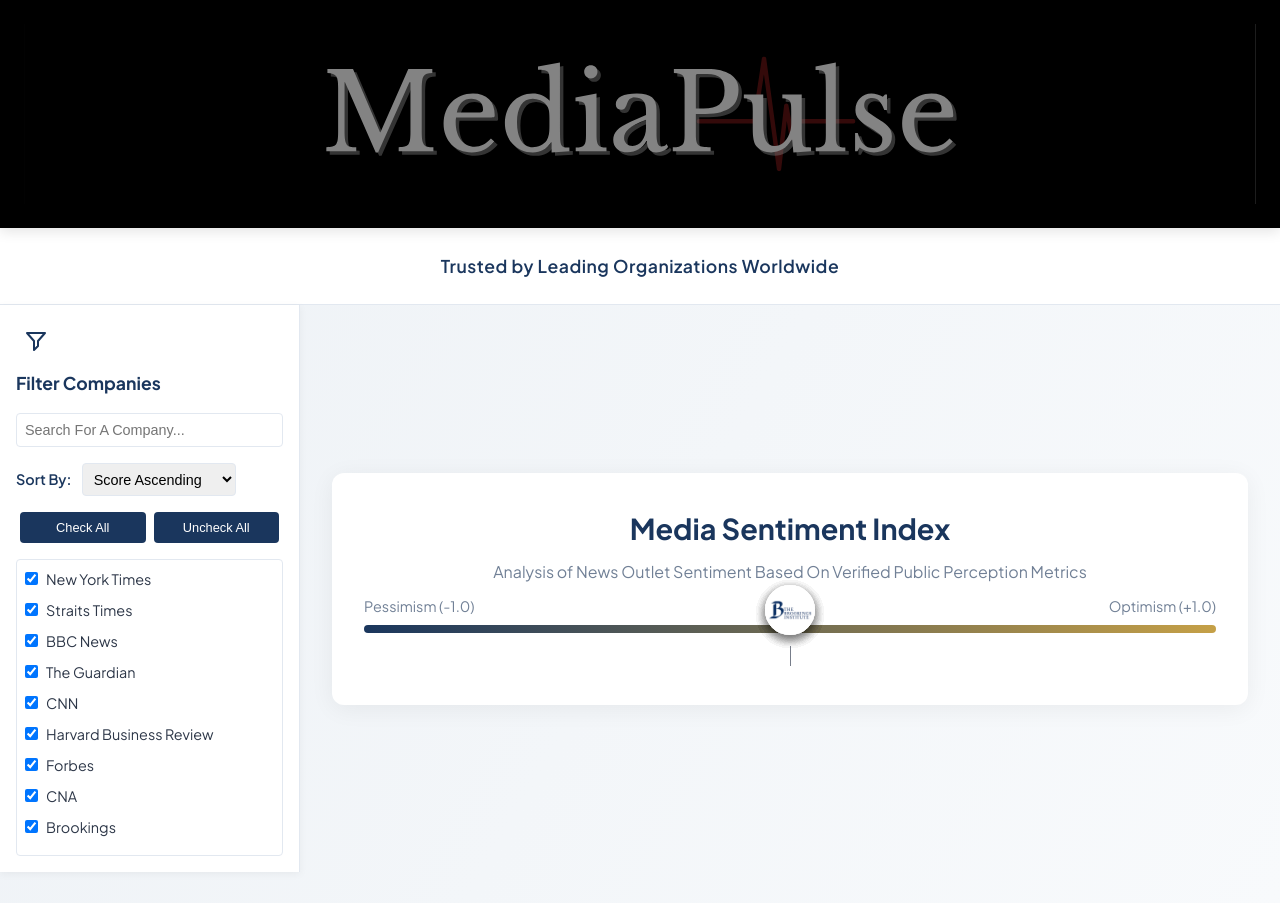
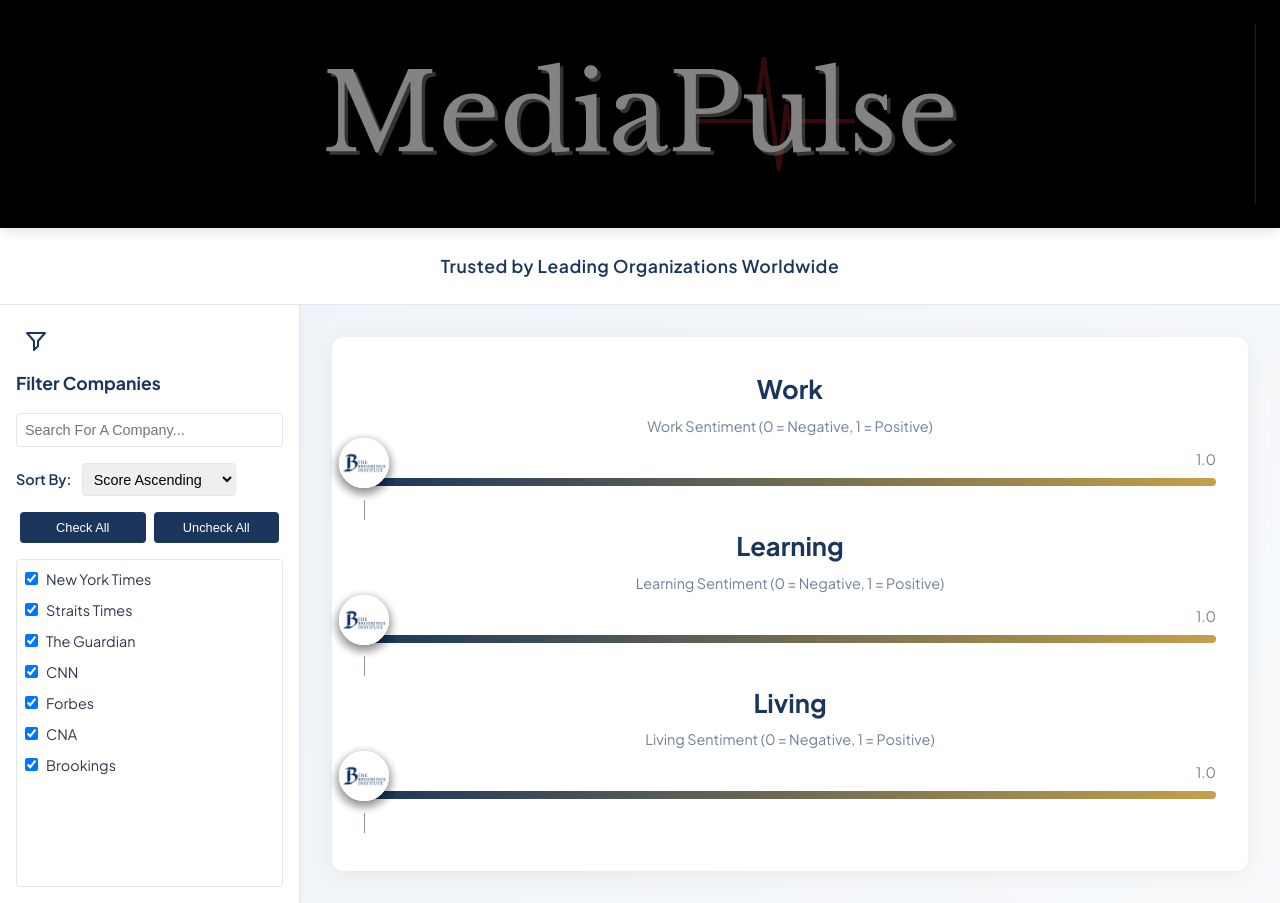
Before and after one commit to LinJayFlame/MediaBias, a plain HTML site: page Frontend/index_advancedSort.html in a window 1280 px wide. Shown: the top 903 px of the page. Drawn offline with Linux system fonts and the light colour scheme; no server answers.

Commit message:
update frontend

```diff
--- a/Frontend/index_advancedSort.html
+++ b/Frontend/index_advancedSort.html
@@ -25,7 +25,6 @@
       padding: 0;
     }
 
-    /* Allow vertical scrolling */
     body {
       font-family: 'Plus Jakarta Sans', sans-serif;
       background: var(--bg);
@@ -33,7 +32,6 @@
       line-height: 1.6;
     }
 
-    /* Header with black background */
     .header {
       background: #000;
       position: relative;
@@ -80,7 +78,6 @@
       letter-spacing: 0.5px;
     }
 
-    /* Trust Statement */
     .trust-container {
       text-align: center;
       padding: 1.5rem;
@@ -97,14 +94,12 @@
       margin: 0 auto;
     }
 
-    /* Main Layout */
     .main-container {
       display: flex;
       background: linear-gradient(120deg, var(--accent-light), var(--bg));
       padding-bottom: 2rem;
     }
 
-    /* Sidebar (Filter) */
     .sidebar {
       position: relative;
       width: 300px;
@@ -152,14 +147,12 @@
       left: 50%;
       transform: translateX(-50%);
     }
-
     .sidebar h3 {
       margin-top: 3rem;
       margin-bottom: 1rem;
       color: var(--primary);
       font-size: 1.1rem;
     }
-
     .search-bar {
       margin-bottom: 1rem;
     }
@@ -170,8 +163,6 @@
       border-radius: 4px;
       font-size: 0.9rem;
     }
-
-    /* Sort Options */
     .sort-options {
       margin-bottom: 1rem;
     }
@@ -188,7 +179,6 @@
       border-radius: 4px;
       cursor: pointer;
     }
-
     .button-group {
       display: flex;
       justify-content: space-between;
@@ -209,7 +199,6 @@
     .button-group button:hover {
       background: #2b4a7f;
     }
-
     .filter-options {
       flex: 1;
       overflow-y: auto;
@@ -232,7 +221,6 @@
       margin-right: 0.5rem;
     }
 
-    /* Content Area */
     .content {
       flex: 1;
       display: flex;
@@ -255,25 +243,27 @@
       transform: scale(1.02);
     }
 
-    /* Axis Styles */
+    .axis-section {
+      margin-bottom: 2rem;
+    }
     .axis-header {
       text-align: center;
-      margin-bottom: 2rem;
+      margin-bottom: 1rem;
     }
-    .axis-title {
-      font-size: 1.8rem;
+    .axis-header .axis-topic {
+      font-size: 1.6rem;
       color: var(--primary);
+      margin-bottom: 0.3rem;
+      font-weight: 700;
+    }
+    .axis-header .axis-subtopic {
+      color: #718096;
+      font-size: 0.9rem;
       margin-bottom: 0.5rem;
-    }
-    .axis-subtitle {
-      color: #718096;
-      font-size: 1rem;
-      max-width: 600px;
-      margin: 0 auto;
     }
     .axis-container {
       position: relative;
-      margin-top: 2rem;
+      margin-top: 1rem;
     }
     .axis {
       height: 8px;
@@ -293,7 +283,6 @@
       font-weight: 500;
     }
 
-    /* Company Markers */
     .company-marker {
       position: absolute;
       top: -40px;
@@ -358,7 +347,6 @@
       box-shadow: 0 2px 8px rgba(0,0,0,0.08);
       pointer-events: none;
     }
-    /* Show both name and score on hover */
     .company-marker:hover .company-name,
     .company-marker:hover .company-score {
       opacity: 1;
@@ -373,7 +361,6 @@
       opacity: 0.1;
     }
 
-    /* About Us Section */
     .about-section {
       background: var(--accent-dark);
       padding: 3rem 1.5rem;
@@ -390,7 +377,7 @@
       line-height: 1.6;
       color: var(--text);
     }
-    .about-cta {
+    .about-section .about-cta {
       display: inline-block;
       background: var(--primary);
       color: #fff;
@@ -400,11 +387,10 @@
       font-weight: 600;
       transition: background var(--transition-speed) ease;
     }
-    .about-cta:hover {
+    .about-section .about-cta:hover {
       background: #2b4a7f;
     }
 
-    /* Footer */
     .footer {
       text-align: center;
       padding: 1.5rem;
@@ -414,7 +400,6 @@
       color: #718096;
     }
 
-    /* Responsive Design */
     @media (max-width: 768px) {
       .banner-container { height: 120px; }
       .visualization-container { padding: 1.5rem; }
@@ -440,9 +425,7 @@
     <p class="trust-statement">Trusted by Leading Organizations Worldwide</p>
   </div>
 
-  <!-- Main Layout: sidebar + content area in a flex container -->
   <div class="main-container">
-    <!-- Sidebar -->
     <aside class="sidebar" id="sidebar">
       <button class="collapse-btn" id="collapseBtn" aria-label="Toggle Filter">
         <svg xmlns="http://www.w3.org/2000/svg" width="24" height="24" fill="none" stroke="currentColor"
@@ -456,7 +439,6 @@
         <input type="text" id="searchInput" placeholder="Search For A Company..."/>
       </div>
 
-      <!-- Sort dropdown for advanced sorting -->
       <div class="sort-options">
         <label for="sortSelect">Sort By:</label>
         <select id="sortSelect">
@@ -472,32 +454,57 @@
         <button id="uncheckAllBtn">Uncheck All</button>
       </div>
 
-      <div class="filter-options" id="filterOptions">
-        <!-- Dynamically generated from JS -->
-      </div>
+      <div class="filter-options" id="filterOptions"></div>
     </aside>
 
-    <!-- Main Content Area -->
     <main class="content">
       <div class="visualization-container">
-        <div class="axis-header">
-          <h2 class="axis-title">Media Sentiment Index</h2>
-          <p class="axis-subtitle">Analysis of News Outlet Sentiment Based On Verified Public Perception Metrics</p>
+        <!-- Work Axis -->
+        <div class="axis-section" id="workSection">
+          <div class="axis-header">
+            <div class="axis-topic">Work</div>
+            <div class="axis-subtopic">Work Sentiment (0 = Negative, 1 = Positive)</div>
+          </div>
+          <div class="axis-container">
+            <div class="axis-labels">
+              <span>0.0</span>
+              <span>1.0</span>
+            </div>
+            <div class="axis" id="workAxis"></div>
+          </div>
         </div>
-        <div class="axis-container">
-          <div class="axis-labels">
-            <span>Pessimism (-1.0)</span>
-            <span>Optimism (+1.0)</span>
+        <!-- Learning Axis -->
+        <div class="axis-section" id="learningSection">
+          <div class="axis-header">
+            <div class="axis-topic">Learning</div>
+            <div class="axis-subtopic">Learning Sentiment (0 = Negative, 1 = Positive)</div>
           </div>
-          <div class="axis" id="mainAxis">
-            <!-- Company markers will be added here -->
+          <div class="axis-container">
+            <div class="axis-labels">
+              <span>0.0</span>
+              <span>1.0</span>
+            </div>
+            <div class="axis" id="learningAxis"></div>
+          </div>
+        </div>
+        <!-- Living Axis -->
+        <div class="axis-section" id="livingSection">
+          <div class="axis-header">
+            <div class="axis-topic">Living</div>
+            <div class="axis-subtopic">Living Sentiment (0 = Negative, 1 = Positive)</div>
+          </div>
+          <div class="axis-container">
+            <div class="axis-labels">
+              <span>0.0</span>
+              <span>1.0</span>
+            </div>
+            <div class="axis" id="livingAxis"></div>
           </div>
         </div>
       </div>
     </main>
   </div>
 
-  <!-- About Us Section -->
   <section class="about-section">
     <h2>About Us</h2>
     <p>
@@ -522,68 +529,92 @@
   </footer>
 
   <script>
+    // Our array of companies with just name/logo/website
     const companies = [
       { name: "New York Times", logo: "./logos/nytimes.jpg", website: "https://www.nytimes.com" },
       { name: "Straits Times", logo: "./logos/straits_times.png", website: "https://www.straitstimes.com" },
-      { name: "BBC News", logo: "./logos/bbc_news.jpg", website: "https://www.bbc.com/news" },
       { name: "The Guardian", logo: "./logos/guardian.jpg", website: "https://www.theguardian.com/international" },
       { name: "CNN", logo: "./logos/cnn.png", website: "https://edition.cnn.com/" },
-      { name: "Harvard Business Review", logo: "./logos/hbr.png", website: "https://www.hbr.org" },
-      { name: "Forbes", logo: "./logos/forbes.webp", website: "https://www.hbr.org" },
+      { name: "Forbes", logo: "./logos/forbes.webp", website: "https://www.forbes.com" },
       { name: "CNA", logo: "./logos/cna.png", website: "https://www.channelnewsasia.com" },
-      { name: "Brookings", logo: "./logos/brookings.png", website: "https://www.brookings.edu" },
+      { name: "Brookings", logo: "./logos/brookings.png", website: "https://www.brookings.edu" }
     ];
 
-    // Example function to fetch sentiment score from your backend API.
-    async function fetchSentimentScore(companyName) {
-      const endpoint = `https://api.example.com/sentiment?company=${encodeURIComponent(companyName)}`;
+    /**
+     * Generic function to fetch the sentiment score for a given company and topic.
+     * @param {string} companyName
+     * @param {string} topic - e.g. "work", "learning", or "living"
+     * @returns {number|null} - the sentiment score in [0,1] or null if error
+     */
+    async function fetchTopicScore(companyName, topic) {
+      // e.g. "https://api.example.com/sentiment?company=NYTimes&topic=work"
+      const endpoint = `https://api.example.com/sentiment?company=${encodeURIComponent(companyName)}&topic=${encodeURIComponent(topic)}`;
       try {
         const response = await fetch(endpoint);
         if (!response.ok) {
-          console.error(`Failed to fetch score for ${companyName}`);
+          console.error(`Failed to fetch ${topic} score for ${companyName}`);
           return null;
         }
         const data = await response.json();
-        return data.score;
+        return data.score; // expected to be 0..1
       } catch (error) {
-        console.error("Error fetching sentiment score:", error);
+        console.error(`Error fetching ${topic} score:`, error);
         return null;
       }
     }
 
-    // Populate filter options.
-    // Optionally preserve which checkboxes are checked if a 'checkedSet' is passed in.
-    function populateFilterOptions(list, checkedSet = null) {
+    /**
+     * For each company, fetch three separate scores from your backend:
+     * - Work
+     * - Learning
+     * - Living
+     * Then store them in company.workScore, company.learningScore, company.livingScore
+     */
+    async function fetchAllScores() {
+      const fetchPromises = companies.map(async (company) => {
+        const workScore = await fetchTopicScore(company.name, "work");
+        const learningScore = await fetchTopicScore(company.name, "learning");
+        const livingScore = await fetchTopicScore(company.name, "living");
+
+        company.workScore = (typeof workScore === "number") ? workScore : 0;
+        company.learningScore = (typeof learningScore === "number") ? learningScore : 0;
+        company.livingScore = (typeof livingScore === "number") ? livingScore : 0;
+      });
+      await Promise.all(fetchPromises);
+    }
+
+    // Return aggregated average across 3 topics
+    function getAggregateScore(company) {
+      const sum = (company.workScore || 0) + (company.learningScore || 0) + (company.livingScore || 0);
+      return sum / 3;
+    }
+
+    function populateFilterOptions(list) {
       const filterOptions = document.getElementById("filterOptions");
       filterOptions.innerHTML = "";
-
       list.forEach((company) => {
         const label = document.createElement("label");
         const checkbox = document.createElement("input");
         checkbox.type = "checkbox";
         checkbox.className = "company-filter";
         checkbox.dataset.company = company.name;
-
-        // If we have a checkedSet, use it to determine if this should be checked
-        if (checkedSet) {
-          checkbox.checked = checkedSet.has(company.name);
-        } else {
-          checkbox.checked = true;
-        }
-
+        checkbox.checked = true; // default to checked
         label.appendChild(checkbox);
         label.appendChild(document.createTextNode(company.name));
         filterOptions.appendChild(label);
       });
     }
 
-    // Create marker on the axis for each selected company
-    function createMarker(company) {
+    function createMarker(company, topic) {
       const marker = document.createElement("div");
       marker.className = "company-marker";
 
-      const score = typeof company.score === "number" ? company.score : 0;
-      const position = ((score + 1) / 2) * 100;
+      let topicScore = 0;
+      if (topic === "work") topicScore = company.workScore;
+      else if (topic === "learning") topicScore = company.learningScore;
+      else if (topic === "living") topicScore = company.livingScore;
+
+      const position = topicScore * 100;
       marker.style.left = `${position}%`;
 
       const link = document.createElement("a");
@@ -602,7 +633,7 @@
 
       const scoreTag = document.createElement("div");
       scoreTag.className = "company-score";
-      scoreTag.textContent = `Score: ${company.score.toFixed(2)}`;
+      scoreTag.textContent = `Score: ${topicScore.toFixed(2)}`;
 
       const line = document.createElement("div");
       line.className = "score-line";
@@ -616,14 +647,13 @@
       return marker;
     }
 
-    // Render markers on the axis for currently checked companies
-    function renderMarkers() {
-      const axis = document.getElementById("mainAxis");
+    // Renders markers for a single axis
+    function renderMarkersForAxis(axisId, topic) {
+      const axis = document.getElementById(axisId);
       axis.innerHTML = "";
 
       const checkboxes = document.querySelectorAll(".company-filter");
       const selectedCompanies = [];
-
       checkboxes.forEach((cb) => {
         if (cb.checked) {
           const comp = companies.find(c => c.name === cb.dataset.company);
@@ -632,31 +662,37 @@
       });
 
       selectedCompanies.forEach((company, index) => {
-        if (typeof company.score === "number") {
+        if (typeof company[`${topic}Score`] === "number") {
           setTimeout(() => {
-            axis.appendChild(createMarker(company));
+            axis.appendChild(createMarker(company, topic));
           }, index * 150);
         }
       });
     }
 
-    // Advanced Sorting: sorts the global 'companies' array, repopulates filter list, then re-renders
+    // Renders all 3 axes
+    function renderAllMarkers() {
+      renderMarkersForAxis("workAxis", "work");
+      renderMarkersForAxis("learningAxis", "learning");
+      renderMarkersForAxis("livingAxis", "living");
+    }
+
+    // Only reorder the filter list, do not refresh the bars
     function applySorting() {
-      // 1. Save current checked states
+      // Save check states
       const checkboxes = document.querySelectorAll(".company-filter");
       const checkedSet = new Set();
       checkboxes.forEach(cb => {
         if (cb.checked) checkedSet.add(cb.dataset.company);
       });
 
-      // 2. Determine the selected sort option
       const sortOption = document.getElementById("sortSelect").value;
       switch (sortOption) {
         case "score-asc":
-          companies.sort((a, b) => a.score - b.score);
+          companies.sort((a, b) => getAggregateScore(a) - getAggregateScore(b));
           break;
         case "score-desc":
-          companies.sort((a, b) => b.score - a.score);
+          companies.sort((a, b) => getAggregateScore(b) - getAggregateScore(a));
           break;
         case "name-asc":
           companies.sort((a, b) => a.name.localeCompare(b.name));
@@ -665,25 +701,38 @@
           companies.sort((a, b) => b.name.localeCompare(a.name));
           break;
         default:
-          // do nothing
           break;
       }
 
-      // 3. Re-populate the filter list with the new sorted order, preserving which are checked
-      populateFilterOptions(companies, checkedSet);
+      // Re-populate filter list in sorted order
+      const filterOptions = document.getElementById("filterOptions");
+      filterOptions.innerHTML = "";
+      companies.forEach((company) => {
+        const label = document.createElement("label");
+        const checkbox = document.createElement("input");
+        checkbox.type = "checkbox";
+        checkbox.className = "company-filter";
+        checkbox.dataset.company = company.name;
+        // preserve check state
+        checkbox.checked = checkedSet.has(company.name);
 
-      // 4. Render the markers again
-      renderMarkers();
+        label.appendChild(checkbox);
+        label.appendChild(document.createTextNode(company.name));
+        filterOptions.appendChild(label);
+      });
+
+      // No re-render => bars remain as is
+      console.log("Sort changed to:", sortOption, "(filter list updated, bars not refreshed).");
     }
 
     function checkAll() {
       document.querySelectorAll(".company-filter").forEach(cb => cb.checked = true);
-      renderMarkers();
+      renderAllMarkers();
     }
 
     function uncheckAll() {
       document.querySelectorAll(".company-filter").forEach(cb => cb.checked = false);
-      renderMarkers();
+      renderAllMarkers();
     }
 
     function filterCompanyList() {
@@ -700,35 +749,27 @@
       document.getElementById("sidebar").classList.toggle("collapsed");
     }
 
-    async function fetchAllScores() {
-      const fetchPromises = companies.map(async (company) => {
-        const score = await fetchSentimentScore(company.name);
-        // fallback to 0 if the score is not a number
-        company.score = (typeof score === "number") ? score : 0;
-      });
-      await Promise.all(fetchPromises);
-    }
-
+    // Main initialization
     async function init() {
-      // Initially, no sorting is done, so we populate in the order 'companies' is declared
+      // 1. Populate the filter list
       populateFilterOptions(companies);
 
-      // Fetch all scores from the backend
+      // 2. Fetch all scores (3 separate API calls per company)
       await fetchAllScores();
 
-      // Render the markers
-      renderMarkers();
+      // 3. Render the markers once
+      renderAllMarkers();
 
-      // Event listeners
+      // 4. Attach event listeners
       document.querySelectorAll(".company-filter").forEach(cb => {
-        cb.addEventListener("change", renderMarkers);
+        cb.addEventListener("change", renderAllMarkers);
       });
       document.getElementById("checkAllBtn").addEventListener("click", checkAll);
       document.getElementById("uncheckAllBtn").addEventListener("click", uncheckAll);
       document.getElementById("searchInput").addEventListener("input", filterCompanyList);
       document.getElementById("collapseBtn").addEventListener("click", toggleSidebar);
 
-      // When the user changes the sort option, re-sort & repopulate
+      // Sorting updates filter list only
       document.getElementById("sortSelect").addEventListener("change", applySorting);
     }
 
```
